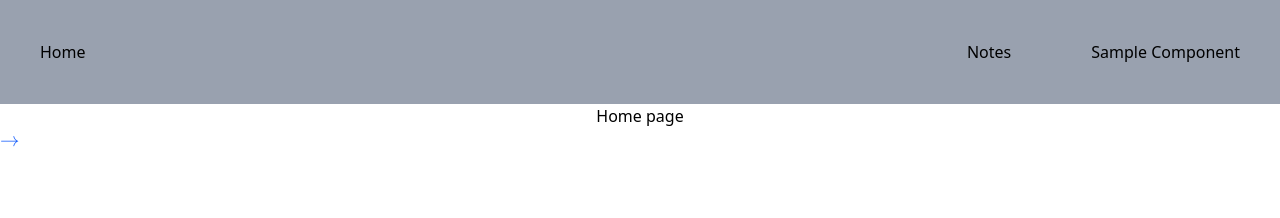
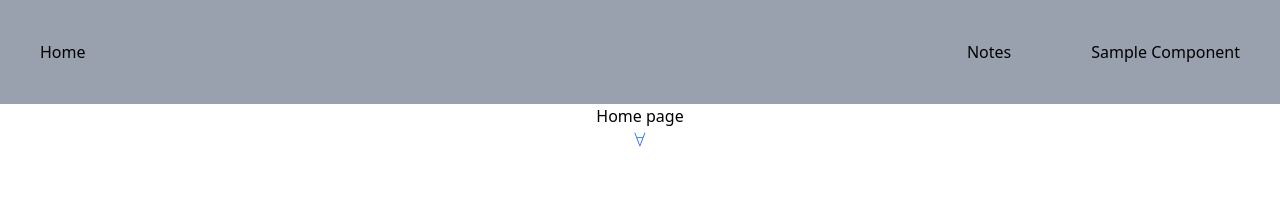
Before and after one commit to youssefgaballa/Chess-App, a React (Vite) app in the folder client/: page / in a window 1280 px wide. Shown: the top 218 px of the page. Built offline with nearby package versions, Linux system fonts and the light colour scheme.

Commit message:
feat: added a bunch of katex symbols to an array in Home.tsx

```diff
--- a/client/src/components/Home.tsx
+++ b/client/src/components/Home.tsx
@@ -1,16 +1,19 @@
 //import katex from "katex";
 //import { useRef, useEffect } from "react";
 import { KaTeX } from "./KaTeX";
+const katexfcts: string[] = [String.raw`\forall`, String.raw`\exist`,
+    String.raw`\land`,String.raw`\lor`,String.raw`\lnot`,
+    String.raw`\in`, String.raw`\notin`, String.raw`\in`, String.raw`\rightarrow`]
 
 export function Home() {
     // TODO: Add routing to home page
-    const rightArrowKaTeX: string = String.raw`\rightarrow`;
+
     return (
         <>
         <div className="text-center">
             Home page
         </div>
-        <KaTeX katexExpression={rightArrowKaTeX} url = {"/Notes"} />
+        <KaTeX katexExpression={katexfcts[0]} url = {"/Notes"} />
         </>
     )
 }
--- a/client/src/components/KaTeX.tsx
+++ b/client/src/components/KaTeX.tsx
@@ -5,12 +5,12 @@ import "katex/dist/katex.min.css";
 export function KaTeX({ katexExpression, url}: { katexExpression: string, url: (string | undefined)} ) {
   const containerRef = useRef<HTMLInputElement>(null);
   const  katexExpressionWithLink: string = String.raw`\href{` + url + `}{` + katexExpression + `}`;
-  console.log(katexExpressionWithLink)
+  //console.log(katexExpressionWithLink)
   useEffect(() => {
     katex.render(katexExpressionWithLink, containerRef.current as HTMLInputElement, {
       trust:true
     });
   }, [katexExpressionWithLink]);
 
-  return <div ref={containerRef} className={url ? "text-blue-600 visited:text-purple-600" : ""}/>;
+  return <div ref={containerRef} className={url ? "text-center text-blue-600 visited:text-purple-600" : "text-center "}/>;
 }
```
